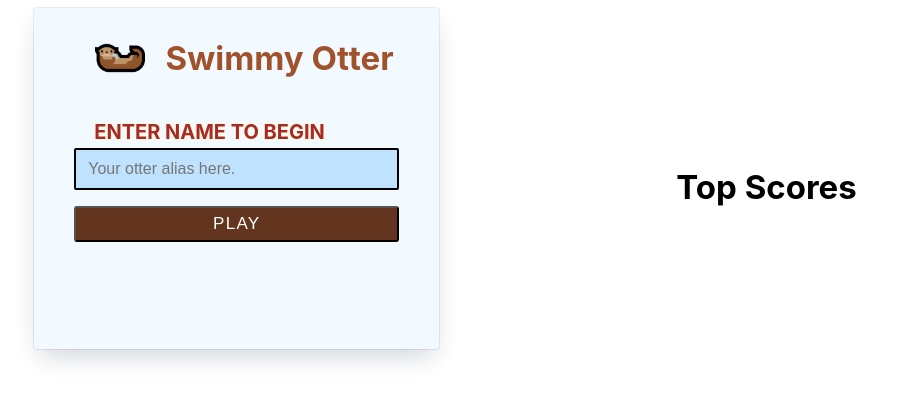
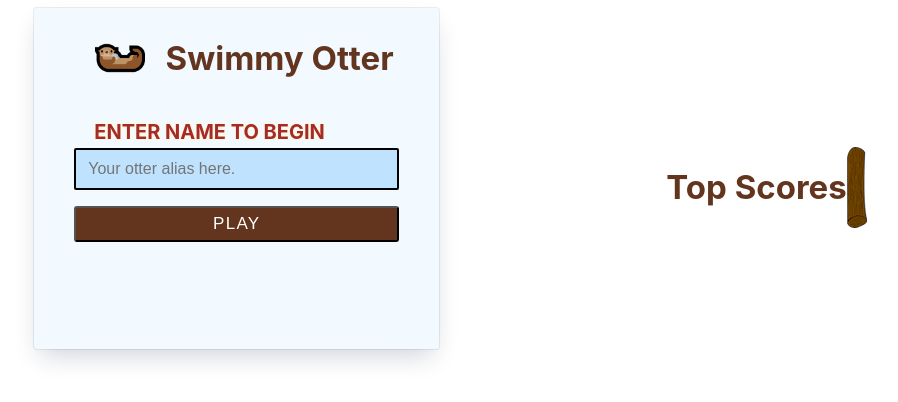
Before and after one commit to willsinn/swimmyotter-frontend, a PHP site: page / in a window 1280 px wide. Shown: the top 402 px of the page, without its empty margins (101-999 px from the left). Run offline with PHP 8.4, Linux system fonts and the light colour scheme; some libraries are stand-ins or nearby versions; some web fonts are replaced.

Commit message:
add top scores spacing & styles

```diff
--- a/index.css
+++ b/index.css
@@ -3,6 +3,7 @@
   --btns-hover: rgb(178, 118, 90);
   --lb: rgb(142, 205, 255, 50%);
   --bl: rgba(33, 118, 189, 0.75);
+  --darkbl: rgb(6, 50, 87);
   --font-w: #fff;
   --font-bl: rgb(0, 0, 0);
   --form-bg: rgb(242, 249, 255);
@@ -25,6 +26,7 @@ body {
   display: flex;
   justify-content: space-evenly;
   align-items: center;
+  position: relative;
 }
 .col-wide {
   display: flex;
@@ -52,6 +54,13 @@ body {
   width: 100%;
   display: flex;
   justify-content: space-between;
+  height: 32px;
+}
+#scores-ul li:nth-child(odd) {
+  color: var(--bl);
+}
+#scores-ul li:nth-child(even) {
+  color: var(--darkbl);
 }
 #username-form {
 }
@@ -113,3 +122,8 @@ body {
 .form-input:hover {
   background-color: var(--bl);
 }
+.scores-underline {
+}
+.row-center h1 {
+  color: var(--btns);
+}
--- a/index.html
+++ b/index.html
@@ -48,7 +48,10 @@
               <br />
               <button id="play-again-btn">PLAY AGAIN</button>
             </div>
-            <h1>Top Scores</h1>
+            <div class="row-center">
+              <h1>Top Scores</h1>
+              <img class="scores-underline" src="./images/log-5.png" />
+            </div>
             <ul id="scores-ul"></ul>
           </div>
         </div>
--- a/index.js
+++ b/index.js
@@ -25,7 +25,6 @@ document.addEventListener("DOMContentLoaded", (event) => {
             scores[i].user.name
           }</b> <i>................................</i> ${scores[i].value}s`;
           scoresUl.appendChild(newLi);
-          scoresUl.appendChild(document.createElement("br"));
         }
       }
     });
```
